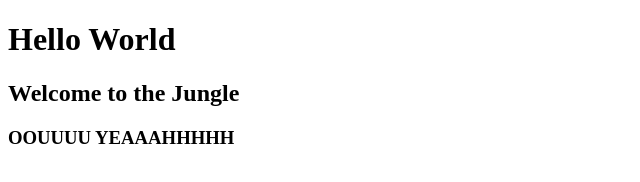
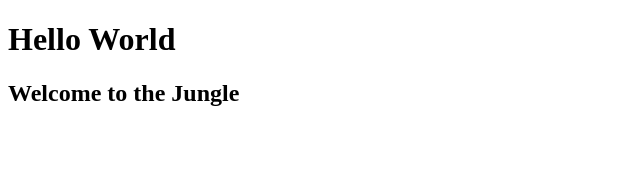
Before and after one commit to XxZEKExX/git_lab, a plain HTML site: page index.html in a window 1280 px wide. Shown: the whole page, without its empty margins (0-640 px from the left). Drawn offline with Linux system fonts and the light colour scheme.

Commit message:
se quito un h3

```diff
--- a/index.html
+++ b/index.html
@@ -7,6 +7,5 @@
   <body>
     <h1>Hello World</h1>
     <h2>Welcome to the Jungle</h2>
-    <h3>OOUUUU YEAAAHHHHH</h3>
   </body>
 </html>
```
